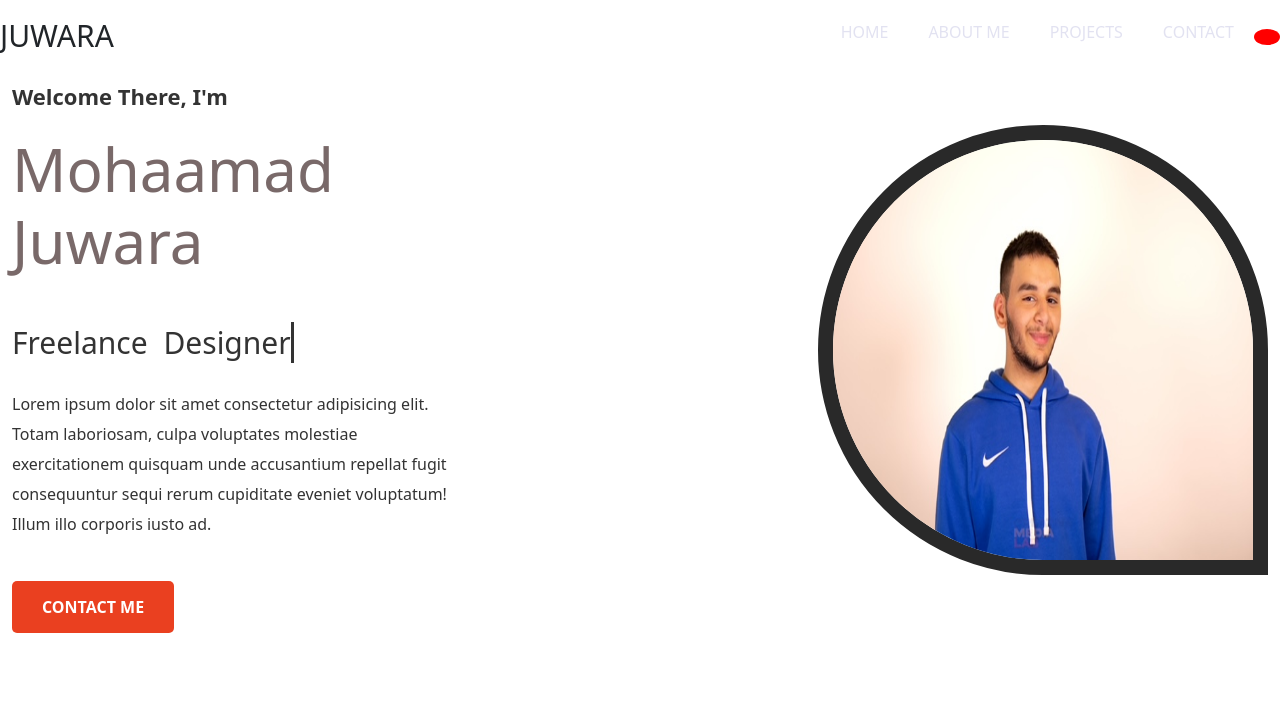
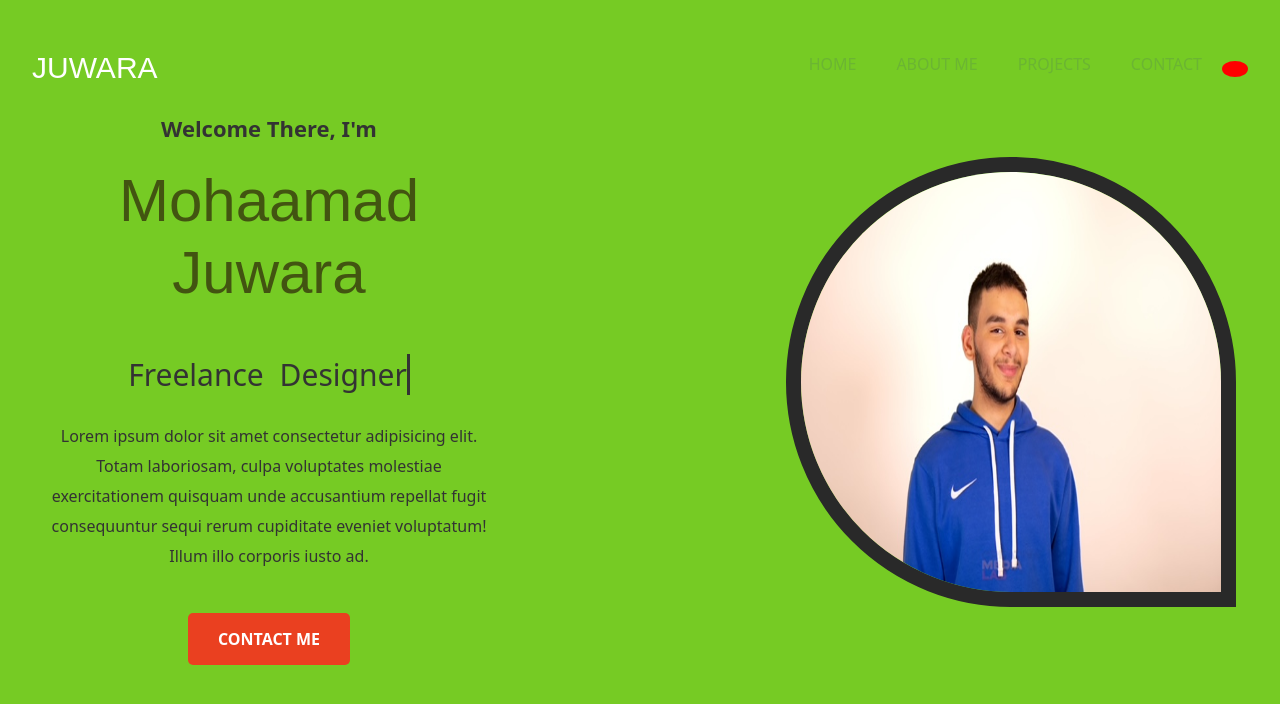
Before and after one commit to MohaamadJuwara/mohaamadjuwara.github.io, a PHP site: page /Home.html in a window 1280 px wide. Shown: the top 704 px of the page. Run offline with PHP 8.4, Linux system fonts and the light colour scheme.

Commit message:
i set up the anmination

```diff
--- a/Home.html
+++ b/Home.html
@@ -1,18 +1,22 @@
 <!DOCTYPE html>
 <html lang="en">
+
 <head>
     <meta charset="UTF-8">
     <meta http-equiv="X-UA-Compatible" content="IE=edge">
     <meta name="viewport" content="width=device-width, initial-scale=1.0">
     <title>portofolio</title>
     <link rel="stylesheet" href="style..css">
-    <link href="https://cdn.jsdelivr.net/npm/bootstrap@5.0.2/dist/css/bootstrap.min.css" rel="stylesheet" integrity="sha384-EVSTQN3/azprG1Anm3QDgpJLIm9Nao0Yz1ztcQTwFspd3yD65VohhpuuCOmLASjC" crossorigin="anonymous">
+    <link href="https://cdn.jsdelivr.net/npm/bootstrap@5.0.2/dist/css/bootstrap.min.css" rel="stylesheet"
+        integrity="sha384-EVSTQN3/azprG1Anm3QDgpJLIm9Nao0Yz1ztcQTwFspd3yD65VohhpuuCOmLASjC" crossorigin="anonymous">
+    <link rel="stylesheet" href="https://cdnjs.cloudflare.com/ajax/libs/animate.css/4.1.1/animate.min.css" />
 </head>
+
 <body>
     <main>
         <nav>
             <div class="contanier d-flex justify-content-between">
-                <h1 class="logo">Juwara</h1>
+                <h1 class="logo cube">Juwara</h1>
                 <ul class="nav-menu d-flex">
                     <li>
                         <a href="Home.html">Home</a>
@@ -33,13 +37,16 @@
             </div>
         </nav>
 
+
         <section>
             <div class="container-fluid d-flex justify-content-between">
                 <div class="home-text ">
                     <span>Welcome there, I'm</span>
-                    <h1 >Mohaamad Juwara</h1>
+                    <h1>Mohaamad Juwara</h1>
                     <h2>Freelance <span id="type-it">Designer</span></h2>
-                    <p>Lorem ipsum dolor sit amet consectetur adipisicing elit. Totam laboriosam, culpa voluptates molestiae exercitationem quisquam unde accusantium repellat fugit consequuntur sequi rerum cupiditate eveniet voluptatum! Illum illo corporis iusto ad.</p>
+                    <p>Lorem ipsum dolor sit amet consectetur adipisicing elit. Totam laboriosam, culpa voluptates
+                        molestiae exercitationem quisquam unde accusantium repellat fugit consequuntur sequi rerum
+                        cupiditate eveniet voluptatum! Illum illo corporis iusto ad.</p>
                     <a href="#">Contact Me</a>
                 </div>
                 <div class="home-img-border ">
@@ -52,6 +59,9 @@
     </main>
 
     <script src="main.js"></script>
-    <script src="https://cdn.jsdelivr.net/npm/bootstrap@5.0.2/dist/js/bootstrap.bundle.min.js" integrity="sha384-MrcW6ZMFYlzcLA8Nl+NtUVF0sA7MsXsP1UyJoMp4YLEuNSfAP+JcXn/tWtIaxVXM" crossorigin="anonymous"></script>
+    <script src="https://cdn.jsdelivr.net/npm/bootstrap@5.0.2/dist/js/bootstrap.bundle.min.js"
+        integrity="sha384-MrcW6ZMFYlzcLA8Nl+NtUVF0sA7MsXsP1UyJoMp4YLEuNSfAP+JcXn/tWtIaxVXM"
+        crossorigin="anonymous"></script>
 </body>
+
 </html>
--- a/style..css
+++ b/style..css
@@ -153,3 +153,25 @@
     bottom: 0;
     right: 0;
 }
+
+@keyframes color {
+    0%   { background: #33CCCC; }
+    20%  { background: #33CC36; }
+    40%  { background: #B8CC33; }
+    60%  { background: #FCCA00; }
+    80%  { background: #33CC36; }
+    100% { background: #33CCCC; }
+  }
+
+  body {
+    background: #33CCCC; /* Fallback */
+    animation: color 9s infinite linear;
+    text-align: center;
+    padding: 2em;
+  }
+  h1 {
+    text-align: center;
+    font-family: 'Kavoon', sans-serif;
+    font-size: 2.5em;
+    color: white;
+  }
```
